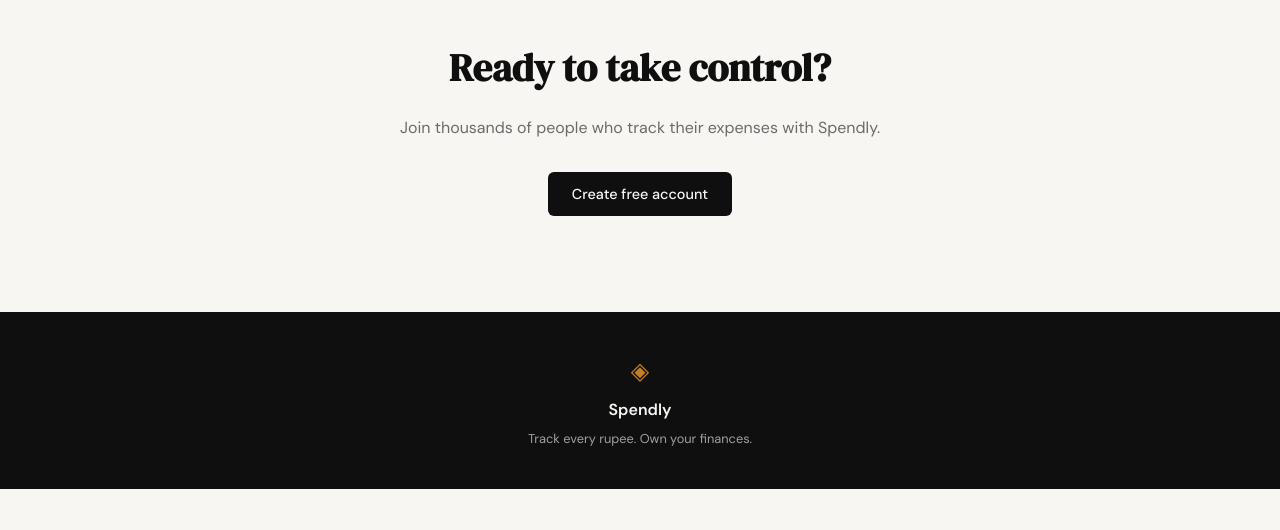
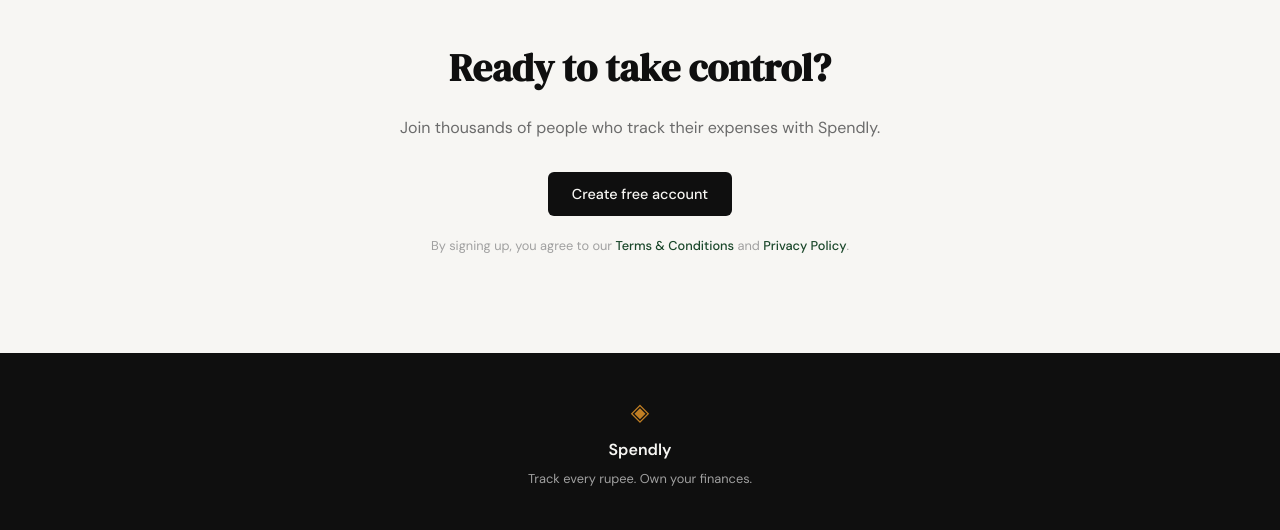
Before and after one commit to sanakale/spendly, a Flask app: page / in a window 1280 px wide. Shown: the part 1041-1571 px from the top of the page. Before the commit the page ends 1530 px from the top, so only its background shows below. Run offline with Flask 3, Linux system fonts and the light colour scheme.

Commit message:
Add Terms & Conditions and Privacy Policy links to CTA section

```diff
--- a/static/css/style.css
+++ b/static/css/style.css
@@ -368,6 +368,24 @@ a { color: inherit; text-decoration: none; }
     margin-bottom: 2rem;
 }
 
+.cta-terms {
+    margin-top: 1.25rem;
+    font-size: 0.8rem;
+    color: var(--ink-faint);
+    line-height: 1.6;
+}
+
+.cta-terms a {
+    color: var(--accent);
+    font-weight: 500;
+    text-decoration: none;
+    transition: text-decoration 0.15s;
+}
+
+.cta-terms a:hover {
+    text-decoration: underline;
+}
+
 /* ------------------------------------------------------------------ */
 /* Auth pages                                                          */
 /* ------------------------------------------------------------------ */
--- a/templates/landing.html
+++ b/templates/landing.html
@@ -86,6 +86,12 @@
         <h2 class="cta-title">Ready to take control?</h2>
         <p class="cta-body">Join thousands of people who track their expenses with Spendly.</p>
         <a href="{{ url_for('register') }}" class="btn-primary">Create free account</a>
+        <p class="cta-terms">
+            By signing up, you agree to our
+            <a href="/terms">Terms &amp; Conditions</a>
+            and
+            <a href="/privacy">Privacy Policy</a>.
+        </p>
     </div>
 </section>
 
```
Also changed, not shown: 1 other file.
